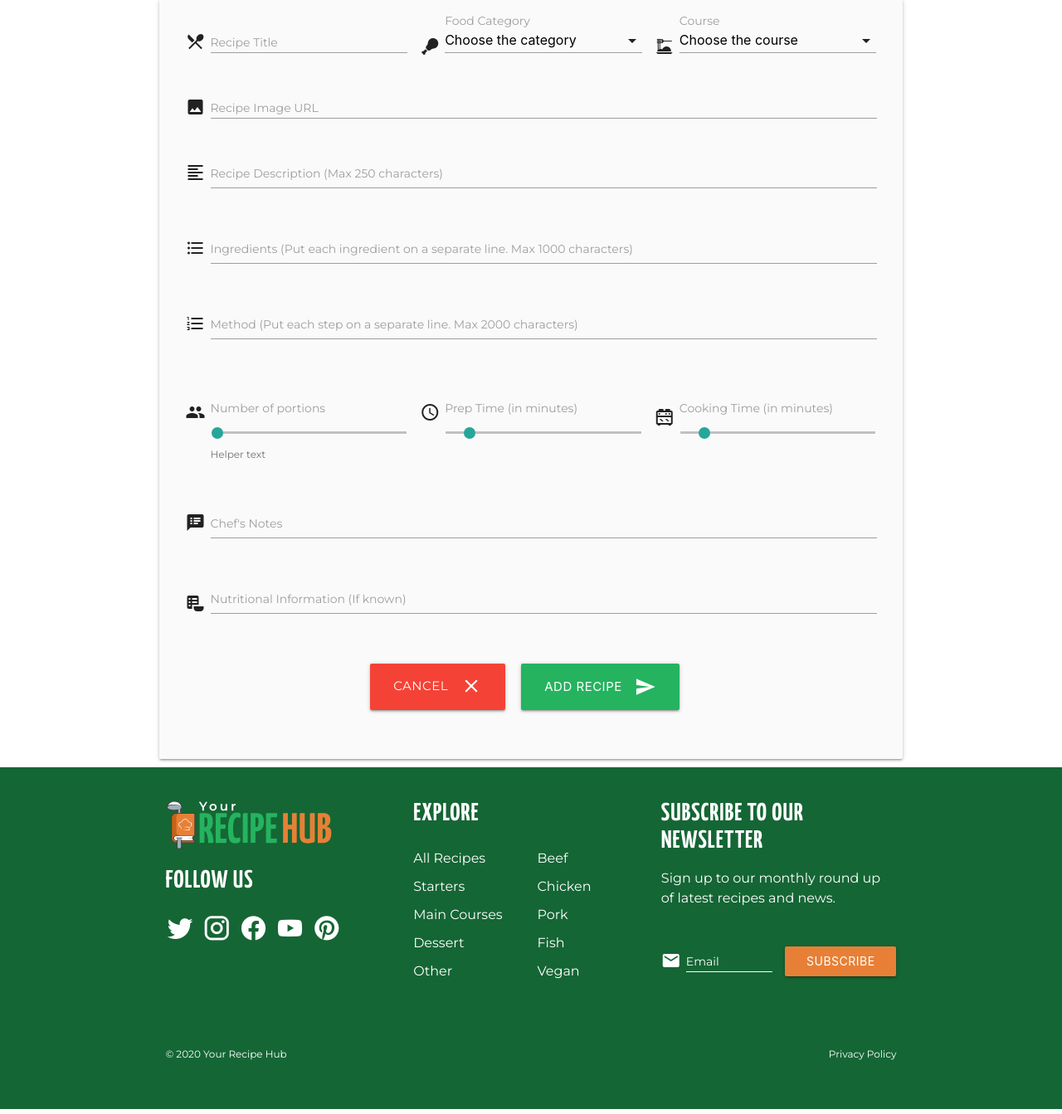
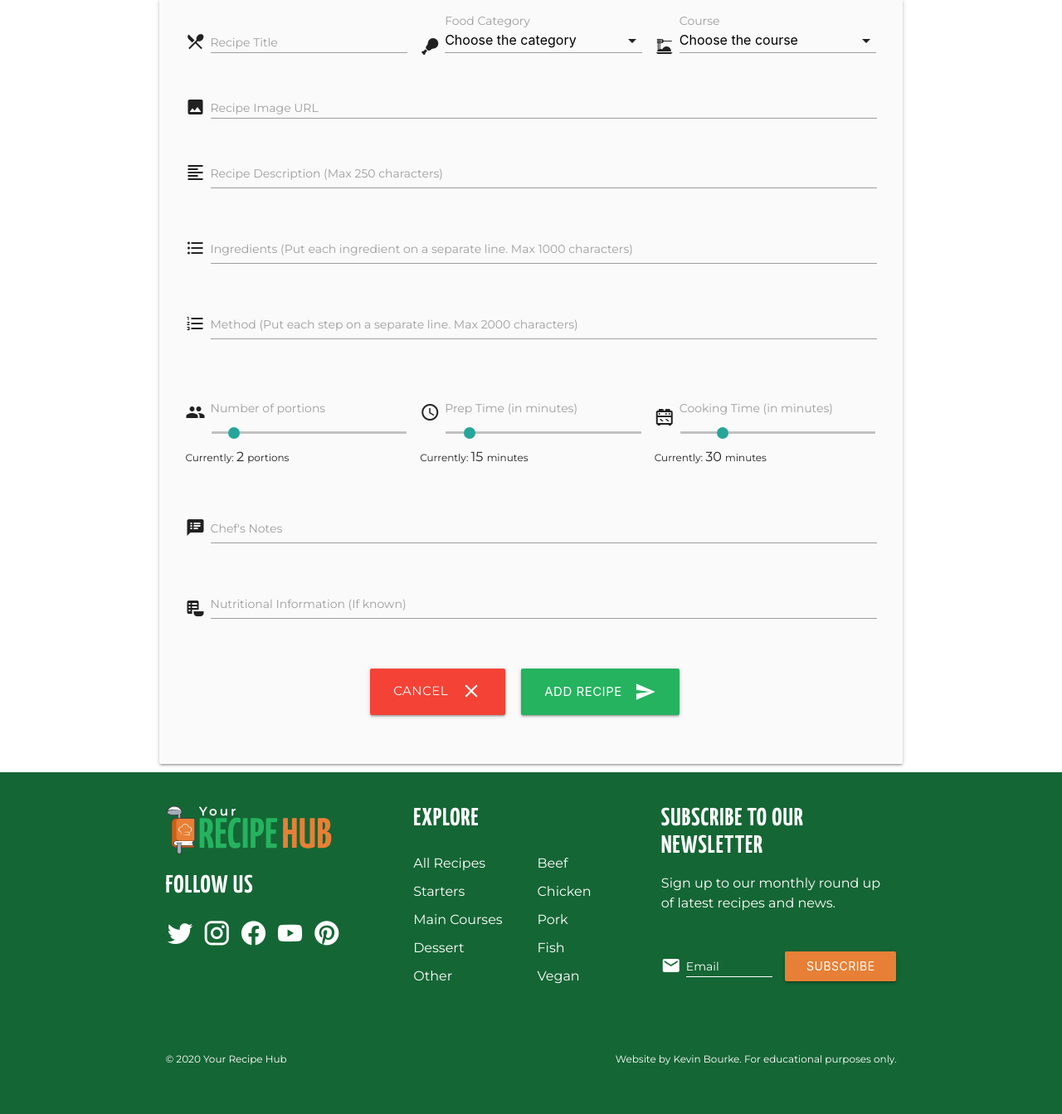
Before and after one commit to Bourkekev/ms3-your-recipe-hub, a Flask app: page /add_recipe in a window 1280 px wide. Shown: the part 233-1576 px from the top of the page at 83% size. Run offline with Flask 2, Linux system fonts and the light colour scheme; the visitor is signed in with stand-in values (Sample User, id 1); data that the repository does not hold is empty; some libraries are stand-ins or nearby versions.

Commit message:
Fix range slide on add recipe, move range js own file

```diff
--- a/static/css/style.css
+++ b/static/css/style.css
@@ -630,6 +630,10 @@ footer a:hover {
 .back-to-top.visible {
     opacity: 1;
 }
+/* Manage Category cards */
+.categories .card-action .btn {
+    margin: 1rem;
+}
 
 /*--------------------- Media Queries --------------------*/
 
--- a/static/js/init.js
+++ b/static/js/init.js
@@ -25,7 +25,7 @@
                 });
             }).on("click", function(){
                 if ($(this).parent(".select-wrapper").children("ul").children("li.selected:not(.disabled)").css("background-color") === "rgba(0, 0, 0, 0.03)") {
-                        $(this).parent(".select-wrapper").children("input").css(classvalid);
+                        $(this).parent(".select-wrapper").children("input").css(classValid);
                 } else {
                     $(".select-wrapper input.select-dropdown").on("focusout", function () {
                         if ($(this).parent(".select-wrapper").children("select").prop("required")) {
@@ -52,11 +52,11 @@
              * also add class to back-to-top */
             if(yPos > (headerHeight + 25)) {
                 $('header').addClass('sticky');
-                $('.back-to-top').addClass('visible')
+                $('.back-to-top').addClass('visible');
             }
             else {
                 $('header').removeClass('sticky');
-                $('.back-to-top').removeClass('visible')
+                $('.back-to-top').removeClass('visible');
             }
         });
 
@@ -71,20 +71,3 @@
 
     }); // end of document ready
 })(jQuery); // end of jQuery name space
-
-/** Display values from range */
-let cookInput = document.getElementById('cook_time');
-let cookOutput = document.getElementById('cookValOut');
-let prepInput = document.getElementById('prep_time');
-let prepOutput = document.getElementById('prepValOut');
-let portionInput = document.getElementById('portions');
-let portionOutput = document.getElementById('portionValOut');
-// displayRangeValue(cookInput, cookOutput);
-// displayRangeValue(prepInput, prepOutput);
-// displayRangeValue(portionInput, portionOutput);
-
-//cookInput.oninput = displayRangeValue(cookInput, cookOutput);
-
-function displayRangeValue(i,o) {
-    o.value = i.value;
-}
--- /dev/null
+++ b/static/js/range.js
@@ -0,0 +1,14 @@
+/** Display values from recipe range */
+let cookInput = document.getElementById('cook_time');
+let cookOutput = document.getElementById('cookValOut');
+let prepInput = document.getElementById('prep_time');
+let prepOutput = document.getElementById('prepValOut');
+let portionInput = document.getElementById('portions');
+let portionOutput = document.getElementById('portionValOut');
+displayRangeValue(cookInput, cookOutput);
+displayRangeValue(prepInput, prepOutput);
+displayRangeValue(portionInput, portionOutput);
+
+function displayRangeValue(i,o) {
+    o.value = i.value;
+}
--- a/templates/add_recipe.html
+++ b/templates/add_recipe.html
@@ -85,8 +85,10 @@
                         <i class="material-icons prefix">people</i>
                         <label for="portions">Number of portions</label>
                         <input id="portions" name="portions" type="range"
-                        min="1" max="12" step="1" value="1" />
-                        <span class="helper-text" data-error="wrong" data-success="right">Helper text</span>
+                        min="1" max="12" step="1" onchange="displayRangeValue(this, document.getElementById('portionValOut'))" value="2" required />
+                        <small>Currently: </small>
+                        <output name="portionValOut" id="portionValOut"></output>
+                        <small> portions</small>
                     </p>
                 </div>
                 <div class="input-field col s12 l4">
@@ -94,7 +96,10 @@
                         <i class="material-icons prefix">access_time</i>
                         <label for="prep_time">Prep Time (in minutes)</label>
                         <input id="prep_time" name="prep_time" type="range"
-                        min="0" max="150" step="5" value="15" />
+                        min="0" max="150" step="5" onchange="displayRangeValue(this, document.getElementById('prepValOut'))" value="15" required />
+                        <small>Currently: </small>
+                        <output name="prepValOut" id="prepValOut"></output>
+                        <small> minutes</small>
                     </p>
                 </div>
                 <div class="input-field col s12 l4">
@@ -102,7 +107,10 @@
                         <span class="mdi prefix medium mdi-stove"></span>
                         <label for="cook_time">Cooking Time (in minutes)</label>
                         <input id="cook_time" name="cook_time" type="range"
-                        min="0" max="150" step="5" value="15" />
+                        min="0" max="150" step="5" onchange="displayRangeValue(this, document.getElementById('cookValOut'))" value="30" required />
+                        <small>Currently: </small>
+                        <output name="cookValOut" id="cookValOut"></output>
+                        <small> minutes</small>
                     </p>
                 </div>
             </div>
@@ -137,3 +145,4 @@
     </div>
 </div>
 {% endblock %}
+{% block rangejs %}<script src="{{url_for('static', filename='js/range.js')}}"></script>{% endblock %}
--- a/templates/base.html
+++ b/templates/base.html
@@ -191,7 +191,7 @@
                     <p>&copy; 2020 Your Recipe Hub</p>
                 </div>
                 <div class="col s12 m6 text-center text-sm-right">
-                    <p>Privacy Policy</p>
+                    <p>Website by Kevin Bourke. For educational purposes only.</p>
                 </div>
             </div>
         </div>
@@ -203,6 +203,7 @@
     <script src="https://code.jquery.com/jquery-2.1.1.min.js"></script>
     <script src="https://cdnjs.cloudflare.com/ajax/libs/materialize/1.0.0/js/materialize.min.js"></script>
     <script src="{{url_for('static', filename='js/init.js')}}"></script>
+    {% block rangejs %}{% endblock %}
 </body>
 
 </html>
--- a/templates/edit_recipe.html
+++ b/templates/edit_recipe.html
@@ -153,3 +153,4 @@
     </div>
 </div>
 {% endblock %}
+{% block rangejs %}<script src="{{url_for('static', filename='js/range.js')}}"></script>{% endblock %}
```
Also changed, not shown: TESTING.md (+5 -0 lines).
